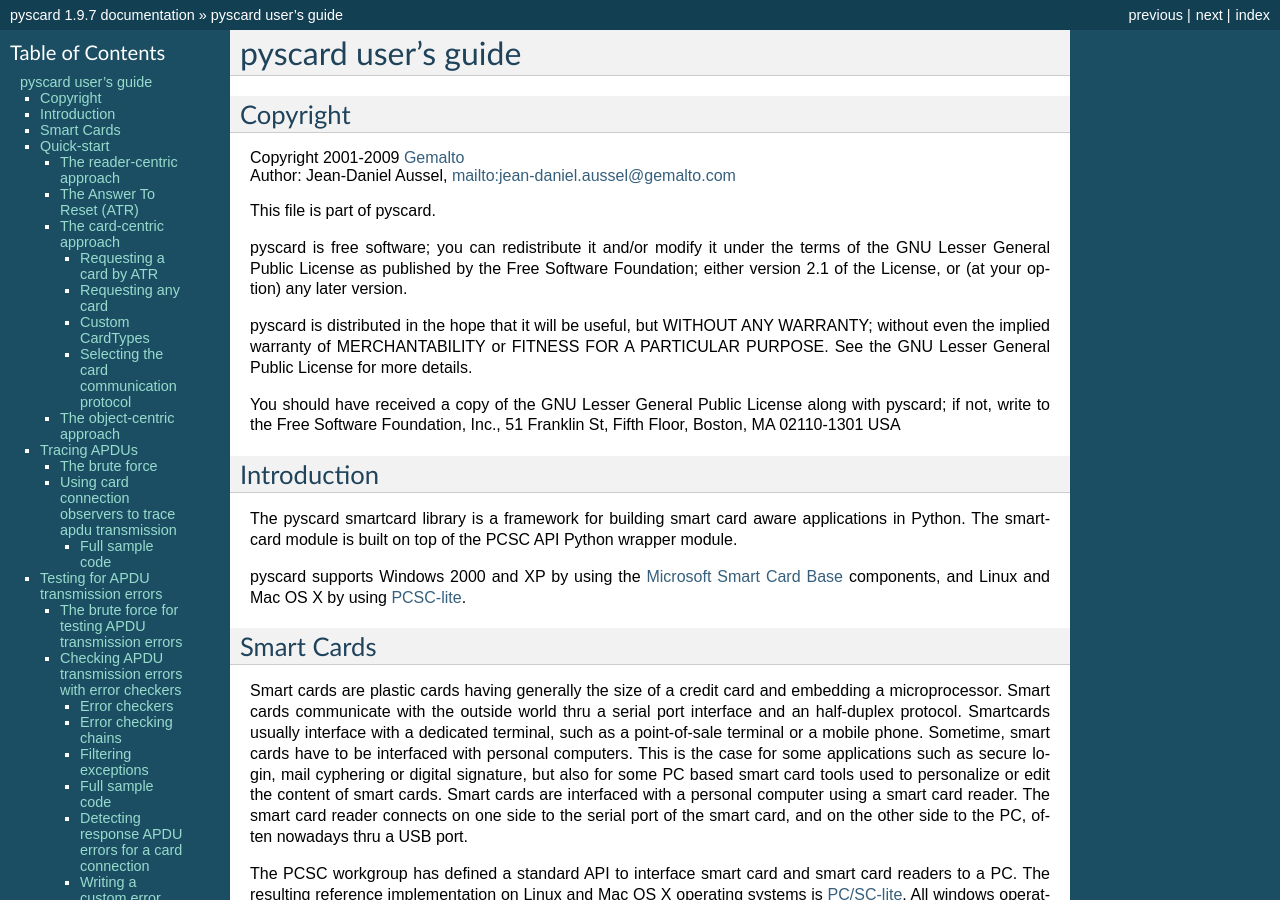
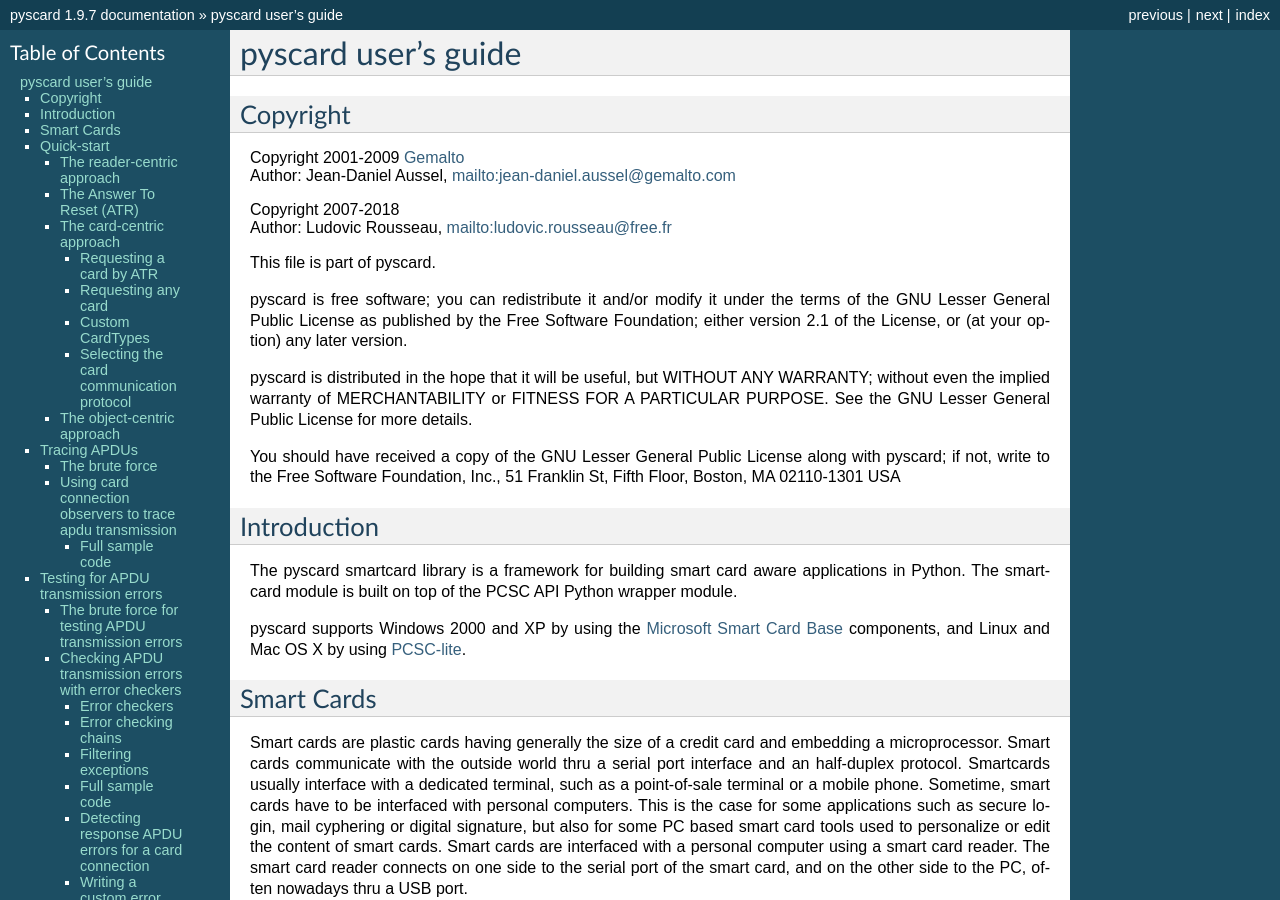
Before and after one commit to LudovicRousseau/pyscard, a Sphinx documentation site: the page built from smartcard/doc/user-guide.rst, in a window 1280 px wide and 900 px high. Built offline with Sphinx 7.4.7, drawn with Linux system fonts in a browser that asks for light colours.

Commit message:
Doc: add Ludovic Rousseau copyright for 2007-2018

```diff
--- a/smartcard/doc/user-guide.rst
+++ b/smartcard/doc/user-guide.rst
@@ -8,6 +8,9 @@ Copyright
 
 | Copyright 2001-2009 `Gemalto <http://www.gemalto.com/>`_
 | Author: Jean-Daniel Aussel, mailto:jean-daniel.aussel@gemalto.com
+
+| Copyright 2007-2018
+| Author: Ludovic Rousseau, mailto:ludovic.rousseau@free.fr
 
 This file is part of pyscard.
 
```
